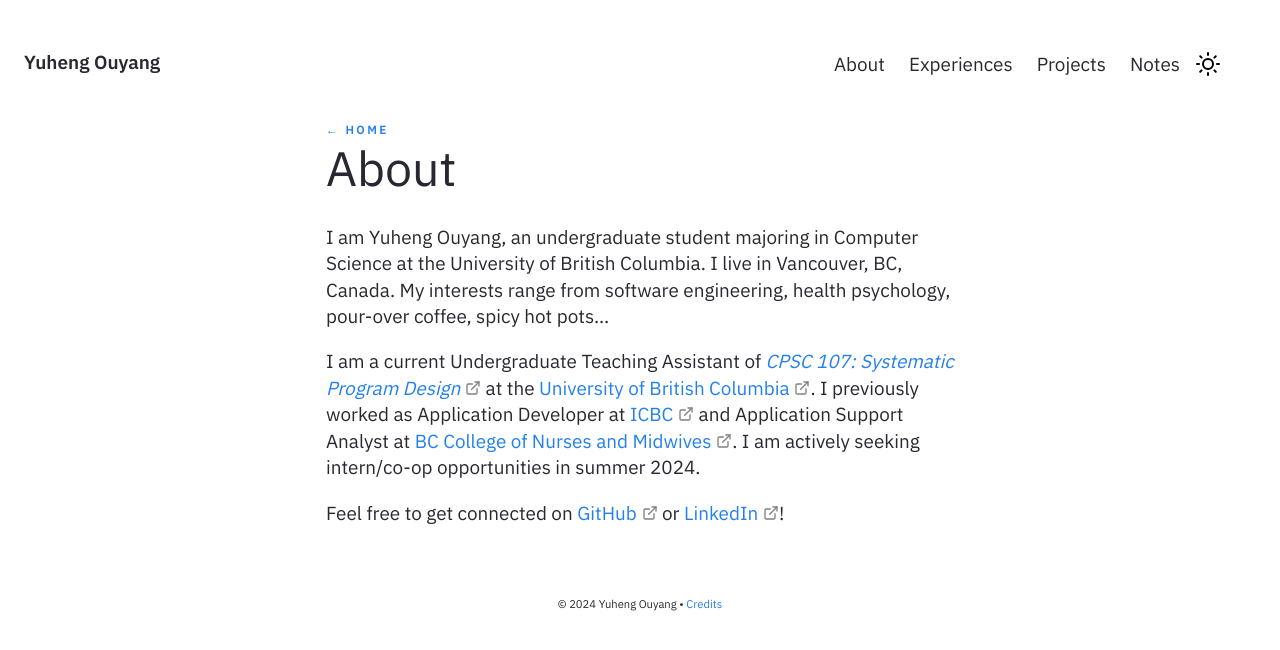
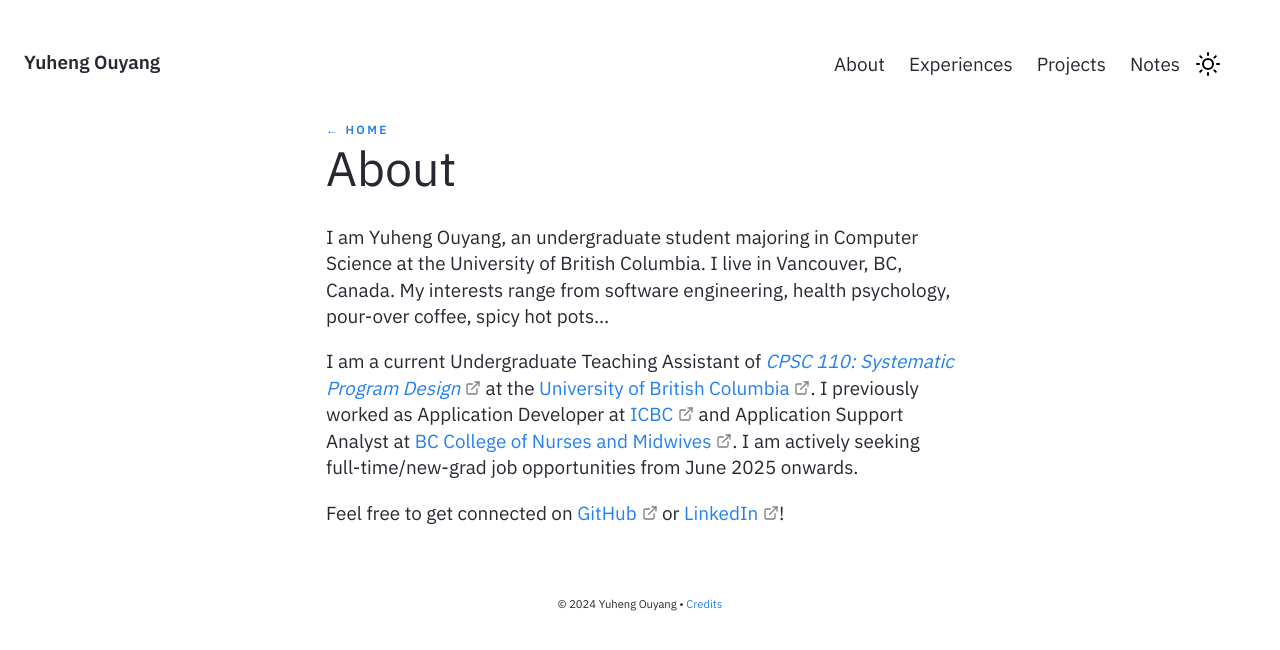
Before and after one commit to yhouyang02/yhouyang02.github.io, a Jekyll site: the page built from pages/about.md, in a window 1280 px wide. Shown: the top 650 px of the page. Built offline with Jekyll 4.4.1, drawn with Linux system fonts in a browser that asks for light colours.

Commit message:
Update about page

```diff
--- a/pages/about.md
+++ b/pages/about.md
@@ -8,6 +8,6 @@ title: About
 \
 I am Yuheng Ouyang, an undergraduate student majoring in Computer Science at the University of British Columbia. I live in Vancouver, BC, Canada. My interests range from software engineering, health psychology, pour-over coffee, spicy hot pots...
 
-I am a current Undergraduate Teaching Assistant of [*CPSC 107: Systematic Program Design*](https://cs110.students.cs.ubc.ca/admin/107-syllabus.html) at the [University of British Columbia](https://www.ubc.ca/). I previously worked as Application Developer at [ICBC](https://www.icbc.com/) and Application Support Analyst at [BC College of Nurses and Midwives](https://www.bccnm.ca/). I am actively seeking intern/co-op opportunities in summer 2024.
+I am a current Undergraduate Teaching Assistant of [*CPSC 110: Systematic Program Design*](https://cs110.students.cs.ubc.ca/admin/syllabus.html) at the [University of British Columbia](https://www.ubc.ca/). I previously worked as Application Developer at [ICBC](https://www.icbc.com/) and Application Support Analyst at [BC College of Nurses and Midwives](https://www.bccnm.ca/). I am actively seeking full-time/new-grad job opportunities from June 2025 onwards.
 
 Feel free to get connected on [GitHub](https://github.com/yhouyang02) or [LinkedIn](https://www.linkedin.com/in/youyang21/)!
```
